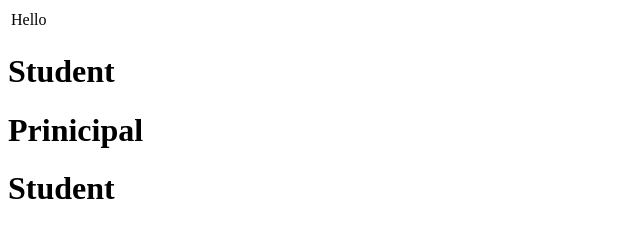
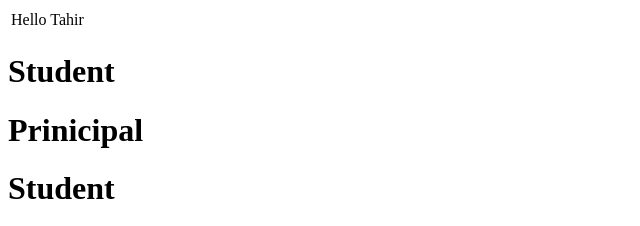
Before and after one commit to sajidhamdard/githubtraining, a plain HTML site: page index.html in a window 1280 px wide. Shown: the top 226 px of the page, 0-640 px from the left. Drawn offline with Linux system fonts and the light colour scheme.

Commit message:
Hello Tahir changes

```diff
--- a/index.html
+++ b/index.html
@@ -9,7 +9,7 @@
   <body>
     <table>
       <tr>
-        <td>Hello</td>
+        <td>Hello Tahir</td>
       </tr>
     </table>
     <h1>Student</h1>
```
